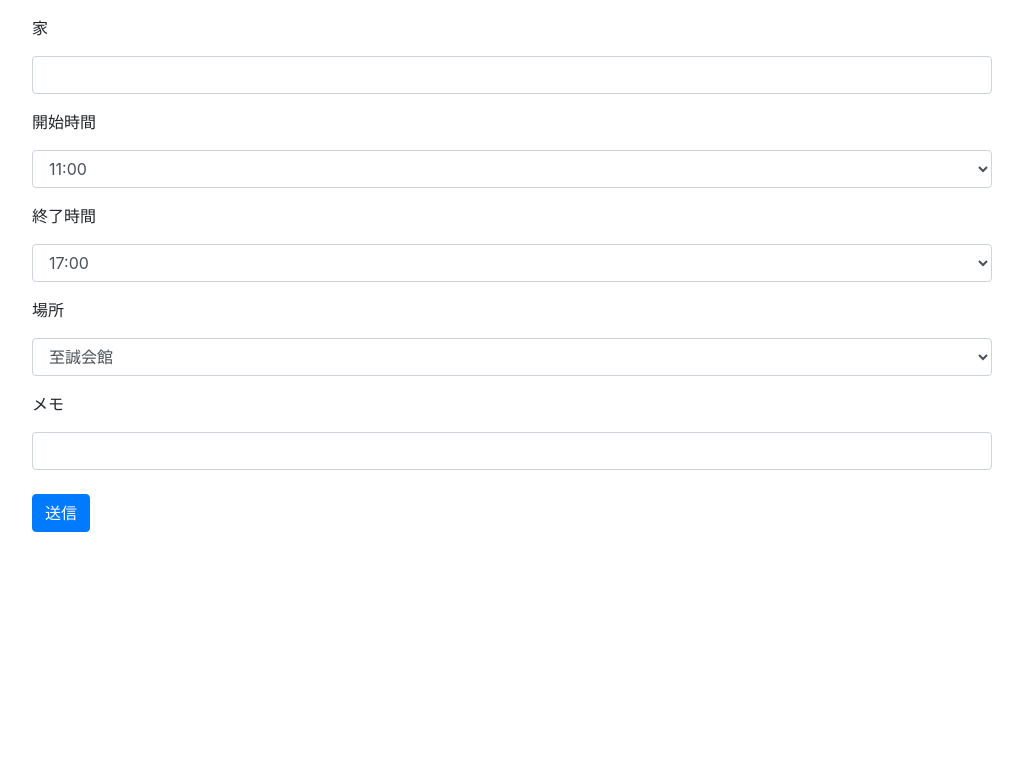
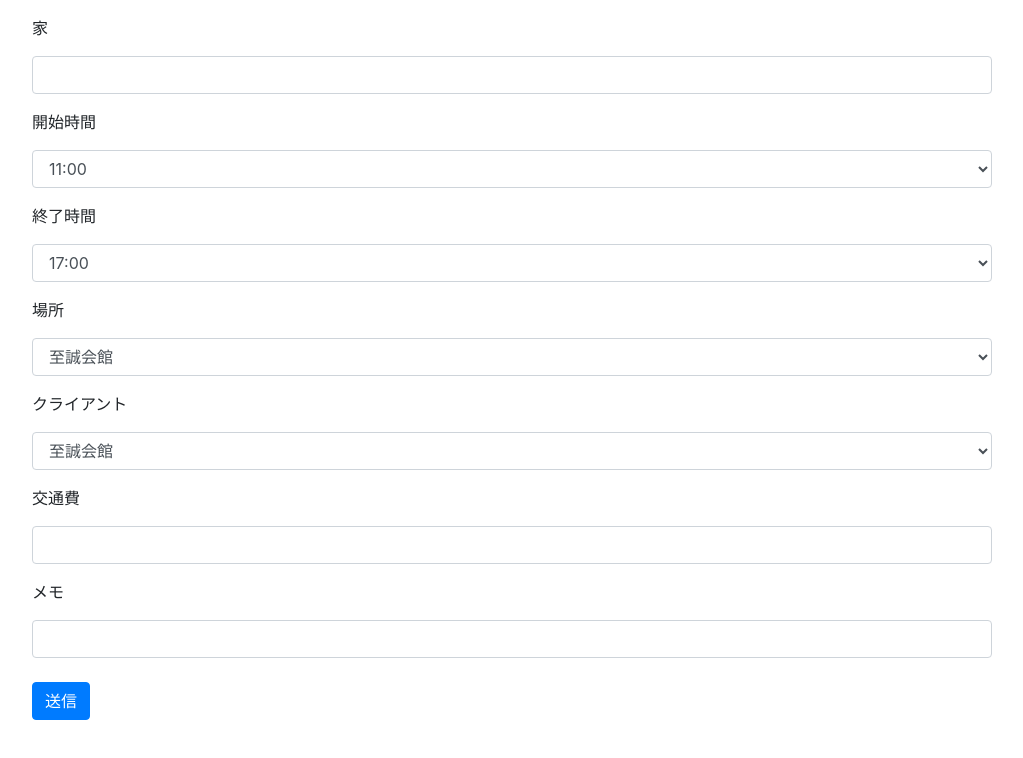
Before and after one commit to tsunaton/liffformapp, a plain HTML site: page index.html in a window 1280 px wide. Shown: the whole page, without its empty margins (128-1151 px from the left). Drawn offline with nearby package versions, Linux system fonts and the light colour scheme; a script that the page names is missing.

Commit message:
Update index.html

```diff
--- a/index.html
+++ b/index.html
@@ -157,6 +157,28 @@
                 <option value="その他">その他</option>
             </select>
         </div>
+
+        <p class="mt-3">クライアント</p>
+        <div>
+            <select class="form-control w-100 mt-1" name="place" required>
+                <option value="至誠会館">至誠会館</option>
+                <option value="至宝">至宝</option>
+                <option value="北戸田">北戸田</option>
+                <option value="つつじ苑">つつじ苑</option>
+                <option value="井上センター">井上センター</option>
+                <option value="越谷斎場">越谷斎場</option>
+                <option value="大宮聖苑">大宮聖苑</option>
+                <option value="利根斎場">利根斎場</option>
+                <option value="埼葛斎場">埼葛斎場</option>
+                <option value="その他">その他</option>
+            </select>
+        </div>
+
+        <p class="mt-3">交通費</p>
+        <div>
+            <input type="number" class="form-control w-100 mt-1" name="memo">
+        </div>
+
         <p class="mt-3">メモ</p>
         <div>
             <input class="form-control w-100 mt-1" name="memo">
```
